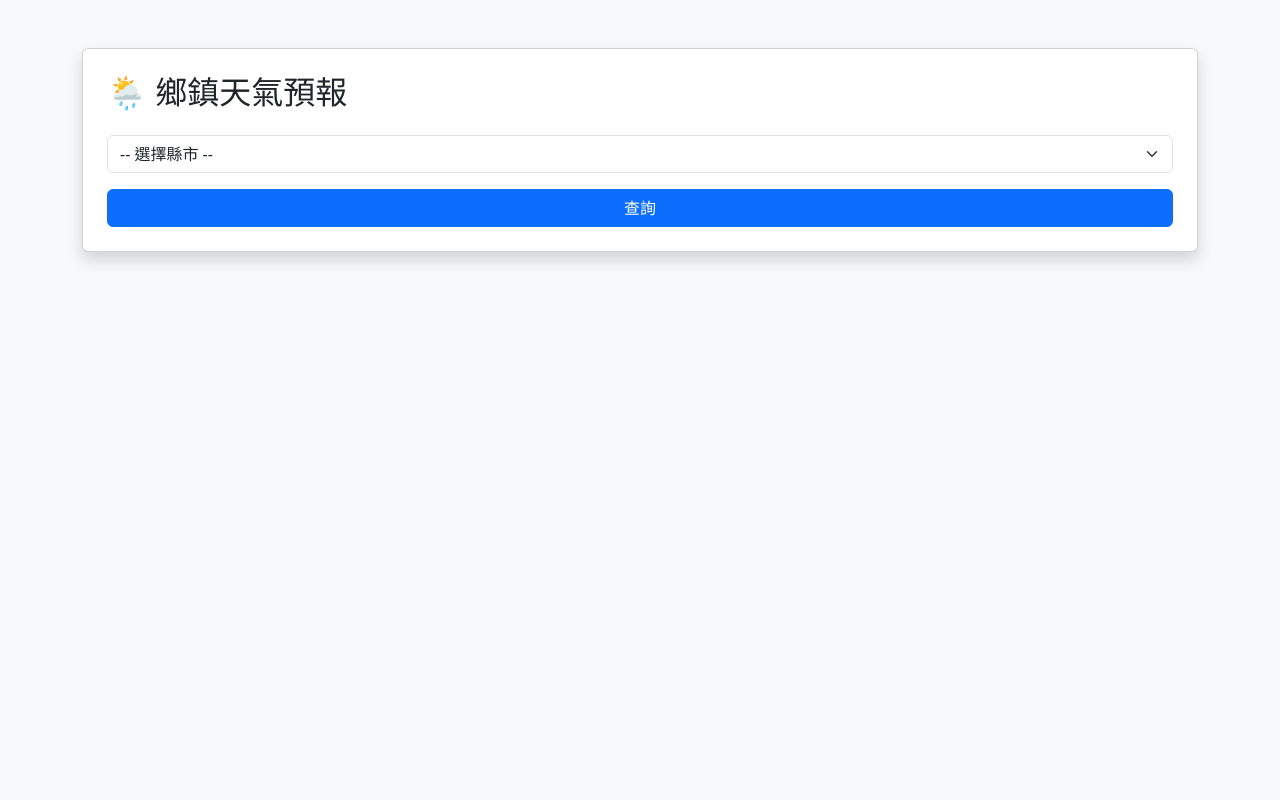
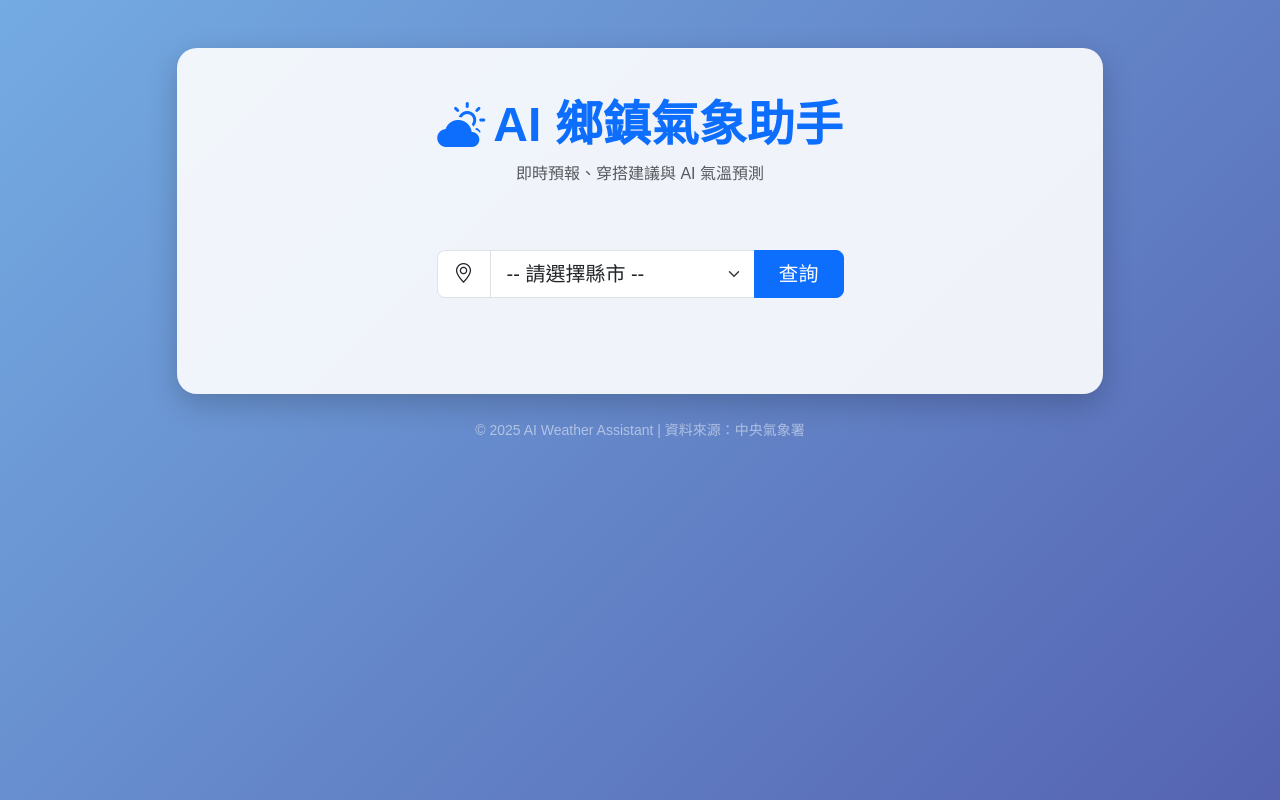
Before and after one commit to zhlne/weather_web, a Flask app: page / in a window 1280 px wide. Run offline with Flask 3, Linux system fonts and the light colour scheme.

Commit message:
整合 AI 氣溫預測模型並最佳化資料處理邏輯

```diff
--- a/app.py
+++ b/app.py
@@ -22,7 +22,6 @@ COUNTY_LOCATION_IDS = {
     "臺北市": "F-D0047-061",
     "桃園市": "F-D0047-005",
     "臺中市": "F-D0047-073",
-    "高雄市": "F-D0047-065"
 }
 
 # 測站 ID 對照表 (用於 AI 預測模型)
@@ -30,8 +29,7 @@ COUNTY_STATION_IDS = {
     "新北市": "466881",
     "臺北市": "466920",
     "桃園市": "467050",
-    "臺中市": "467490",
-    "高雄市": "467440"
+    "臺中市": "467490"
 }
 
 # 載入預測模型
--- a/templates/index.html
+++ b/templates/index.html
@@ -2,44 +2,115 @@
 <html lang="zh-Hant">
 <head>
     <meta charset="UTF-8">
-    <title>AI 天氣建議系統</title>
+    <meta name="viewport" content="width=device-width, initial-scale=1.0">
+    <title>AI 氣象智慧助手</title>
     <link href="https://cdn.jsdelivr.net/npm/bootstrap@5.3.0/dist/css/bootstrap.min.css" rel="stylesheet">
+    <link rel="stylesheet" href="https://cdn.jsdelivr.net/npm/bootstrap-icons@1.11.0/font/bootstrap-icons.css">
+    <style>
+        :root { --glass-bg: rgba(255, 255, 255, 0.9); }
+        body { background: linear-gradient(135deg, #74abe2 0%, #5563b1 100%); min-height: 100vh; font-family: 'Microsoft JhengHei', sans-serif; }
+        .main-card { background: var(--glass-bg); border: none; border-radius: 20px; box-shadow: 0 10px 30px rgba(0,0,0,0.2); }
+        .ai-card { background: linear-gradient(45deg, #6a11cb 0%, #2575fc 100%); color: white; border: none; border-radius: 15px; }
+        .forecast-scroll { display: flex; overflow-x: auto; gap: 1rem; padding-bottom: 10px; }
+        .forecast-item { min-width: 120px; background: white; border-radius: 12px; padding: 15px; text-align: center; border: 1px solid #eee; }
+        .suggestion-item { border-left: 4px solid #2575fc; background: #f8f9fa; margin-bottom: 8px; }
+    </style>
 </head>
-<body class="bg-light">
-<div class="container mt-5">
-    <div class="card shadow p-4">
-        <h2 class="mb-4">🌦 鄉鎮天氣預報</h2>
-        <form method="GET">
-            <select name="county" class="form-select mb-3" required>
-                <option value="">-- 選擇縣市 --</option>
+<body class="py-5">
+<div class="container">
+    <div class="row justify-content-center">
+        <div class="col-lg-10">
+            <div class="card main-card p-4 p-md-5">
+                <header class="text-center mb-5">
+                    <h1 class="display-5 fw-bold text-primary"><i class="bi bi-cloud-sun-fill me-2"></i>AI 鄉鎮氣象助手</h1>
+                    <p class="text-muted">即時預報、穿搭建議與 AI 氣溫預測</p>
+                </header>
+
+                <section class="mb-5">
+                    <form method="GET" class="row g-3 justify-content-center">
+                        <div class="col-md-6">
+                            <div class="input-group input-group-lg">
+                                <label class="input-group-text bg-white" for="county"><i class="bi bi-geo-alt"></i></label>
+                                <select name="county" id="county" class="form-select" required>
+                                    <option value="">-- 請選擇縣市 --</option>
                                     {% for name in counties %}
-                    <option value="{{ name }}" {% if name == selected_county %}selected{% endif %}>
-                        {{ name }}
-                    </option>
+                                        <option value="{{ name }}" {% if name == selected_county %}selected{% endif %}>{{ name }}</option>
                                     {% endfor %}
                                 </select>
-            <button type="submit" class="btn btn-primary w-100">查詢</button>
+                                <button type="submit" class="btn btn-primary px-4">查詢</button>
+                            </div>
+                        </div>
                     </form>
+                </section>
 
                 {% if weather %}
+                <div class="row g-4">
+                    <div class="col-md-5">
                         {% if weather.ai_temp %}
-                <div class="alert alert-info mt-4">
-                    <strong>🤖 AI 氣溫預測：</strong>
-                    下一小時預估氣溫為 <span class="badge bg-primary fs-6">{{ weather.ai_temp }} °C</span>
+                        <div class="card ai-card p-4 mb-4 shadow-sm">
+                            <h5 class="card-title opacity-75"><i class="bi bi-robot me-2"></i>AI 智慧預估</h5>
+                            <div class="d-flex align-items-end my-3">
+                                <span class="display-3 fw-bold">{{ weather.ai_temp }}</span>
+                                <span class="h2 mb-2 ms-1">°C</span>
+                            </div>
+                            <p class="mb-0 small"><i class="bi bi-info-circle me-1"></i>預測下一小時 {{ weather.locationName }} 氣溫</p>
                         </div>
                         {% endif %}
 
-            <h5 class="mt-4">📌 外出提醒</h5>
-            <ul>{% for tip in weather.suggestions %}<li>{{ tip }}</li>{% endfor %}</ul>
+                        <div class="p-3 bg-white rounded shadow-sm border">
+                            <h5 class="fw-bold mb-3"><i class="bi bi-lightbulb text-warning me-2"></i>生活小提醒</h5>
+                            <div class="list-group list-group-flush">
+                                {% for tip in weather.suggestions %}
+                                    <div class="list-group-item suggestion-item rounded px-3 py-2 border-0">
+                                        {{ tip }}
+                                    </div>
+                                {% endfor %}
+                            </div>
+                        </div>
+                    </div>
 
-            <h5 class="mt-4">未來 6 小時氣溫趨勢</h5>
-            <ul class="list-group">
+                    <div class="col-md-7">
+                        <div class="d-flex justify-content-between align-items-center mb-3">
+                            <h5 class="fw-bold mb-0"><i class="bi bi-clock-history me-2"></i>未來 6 小時預報</h5>
+                            <span class="badge bg-light text-dark border">{{ weather.locationName }}</span>
+                        </div>
+
+                        <div class="forecast-scroll pb-2">
                             {% for e in weather.elements["溫度"] %}
-                    <li class="list-group-item">{{ e.time }} － {{ e.value }}°C</li>
+                                <div class="forecast-item shadow-sm">
+                                    <div class="small text-muted mb-2">{{ e.time.split(' ')[1] }}</div>
+                                    <div class="h4 fw-bold text-primary mb-2">{{ e.value }}°C</div>
+                                    {% set idx = loop.index0 %}
+                                    <div class="small">
+                                        <i class="bi bi-umbrella text-info"></i> {{ weather.elements["降雨機率"][idx].value }}%
+                                    </div>
+                                </div>
                             {% endfor %}
-            </ul>
+                        </div>
+
+                        <div class="mt-4 p-3 rounded bg-white border">
+                            <h6 class="fw-bold small text-uppercase text-muted mb-3">詳細數據</h6>
+                            <div class="row text-center">
+                                <div class="col-6 border-end">
+                                    <div class="h5 mb-0">{{ weather.elements["溫度"][0].value }}°C</div>
+                                    <div class="small text-muted">目前氣溫</div>
+                                </div>
+                                <div class="col-6">
+                                    <div class="h5 mb-0">{{ weather.elements["相對濕度"][0].value }}%</div>
+                                    <div class="small text-muted">平均濕度</div>
+                                </div>
+                            </div>
+                        </div>
+                    </div>
+                </div>
                 {% endif %}
             </div>
+            <footer class="text-center mt-4 text-white-50">
+                <small>© 2025 AI Weather Assistant | 資料來源：中央氣象署</small>
+            </footer>
         </div>
+    </div>
+</div>
+<script src="https://cdn.jsdelivr.net/npm/bootstrap@5.3.0/dist/js/bootstrap.bundle.min.js"></script>
 </body>
 </html>
```
Lines whose indentation alone changed are shown as unchanged.
